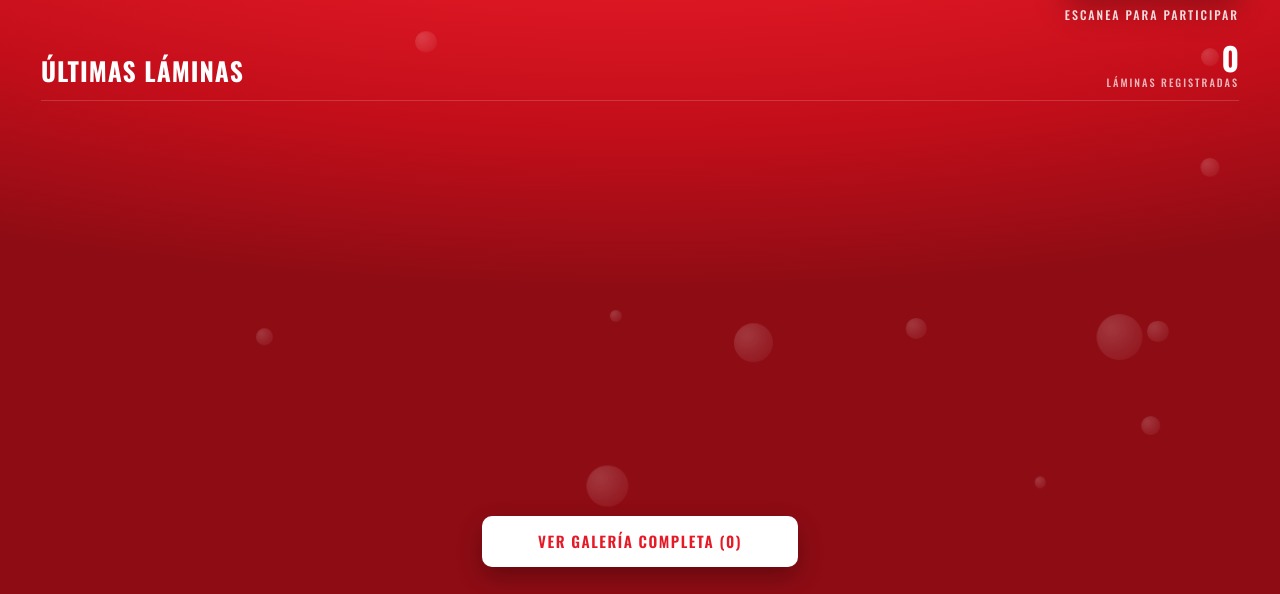
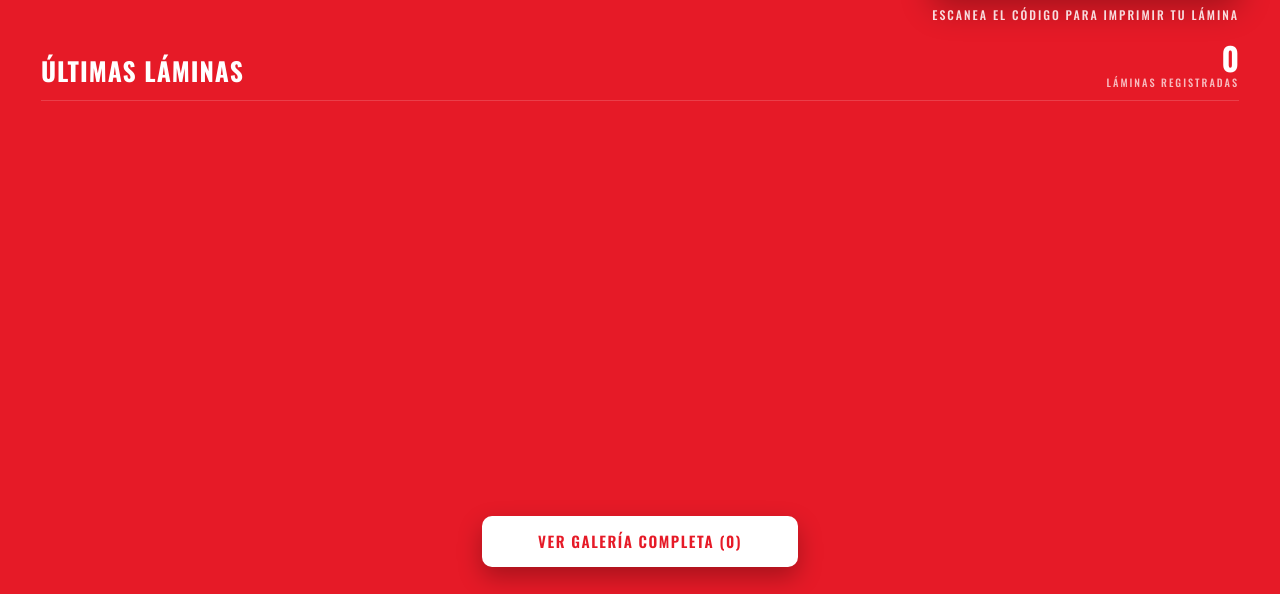
Before and after one commit to Mekania/coca-cola-x-kuva, a plain HTML site: page muro.html in a window 1280 px wide. Shown: the part 206-800 px from the top of the page. Drawn offline with nearby package versions, Linux system fonts and the light colour scheme.

Commit message:
Fondo rojo plano (sin burbujas) en ambas paginas; textos muro actualizados; quita footer upload; muro repinta solo si cambia (estabilidad evento)
Co-Authored-By: Claude Opus 4.8 <noreply@anthropic.com>

```diff
--- a/muro.html
+++ b/muro.html
@@ -20,7 +20,7 @@
     html, body { height: 100%; }
     body {
       font-family: 'Inter', system-ui, sans-serif; color: #fff;
-      background: radial-gradient(120% 70% at 50% -8%, #F4232F 0%, var(--red) 38%, var(--red-dark) 72%, var(--red-deep) 100%);
+      background: var(--red);
       height: 100dvh; overflow: hidden;
     }
 
@@ -32,17 +32,6 @@
       gap: clamp(16px, 2.4vh, 34px);
     }
 
-    /* Burbujas sutiles (la chispa Coca-Cola, sin perder sobriedad) */
-    .bubbles { position: fixed; inset: 0; overflow: hidden; pointer-events: none; z-index: 0; }
-    .bubble { position: absolute; bottom: -12vh; border-radius: 50%;
-      background: radial-gradient(circle at 32% 30%, rgba(255,255,255,.40), rgba(255,255,255,.05));
-      opacity: 0; animation: rise linear infinite; }
-    @keyframes rise {
-      0% { opacity: 0; transform: translateY(0) translateX(0); }
-      12% { opacity: .45; }
-      88% { opacity: .45; }
-      100% { opacity: 0; transform: translateY(-120vh) translateX(var(--dx, 0)); }
-    }
 
     /* ===== Header ===== */
     .top { display: flex; align-items: flex-start; justify-content: space-between; gap: 28px; flex-shrink: 0; }
@@ -164,17 +153,15 @@
   </style>
 </head>
 <body>
-  <div class="bubbles" id="bubbles"></div>
-
   <div class="stage">
     <header class="top">
       <div class="brand-block">
         <img class="logo" src="logo-cocacola.png" alt="Coca-Cola" />
-        <div class="eyebrow">Álbum coleccionable · <strong>Hazte tu lámina</strong></div>
+        <div class="eyebrow"><strong>¡Tu lámina está casi lista!</strong></div>
       </div>
       <div class="qr-block">
         <div class="qr-card"><img id="qr" alt="Escanea para subir tu foto" /></div>
-        <div class="scan">Escanea para participar</div>
+        <div class="scan">Escanea el código para imprimir tu lámina</div>
       </div>
     </header>
 
@@ -227,23 +214,8 @@
     // ============================================================
     const LANDING_URL = "https://coca-cola-x-kuva.vercel.app";
     const API_URL = "https://script.google.com/macros/s/AKfycbydi_P4E_tQz-SWlr-SS9nKgXiLAMBMc4uXRE7UHrrBvNUfK0uNPVDj1f65_-97RY1HmA/exec";
-    const REFRESH_SECONDS = 6;
+    const REFRESH_SECONDS = 8;
     const SHOWN = 4;
-
-    // Burbujas sutiles (pocas y lentas: ligeras para el tótem)
-    (function () {
-      const c = document.getElementById('bubbles');
-      for (let i = 0; i < 12; i++) {
-        const b = document.createElement('span'); b.className = 'bubble';
-        const s = 10 + Math.random() * 36;
-        b.style.width = b.style.height = s + 'px';
-        b.style.left = Math.random() * 100 + 'vw';
-        b.style.setProperty('--dx', (Math.random() * 60 - 30) + 'px');
-        b.style.animationDuration = (11 + Math.random() * 10) + 's';
-        b.style.animationDelay = (-Math.random() * 18) + 's';
-        c.appendChild(b);
-      }
-    })();
 
     document.getElementById('qr').src =
       "https://api.qrserver.com/v1/create-qr-code/?size=300x300&margin=8&data=" + encodeURIComponent(LANDING_URL);
@@ -264,6 +236,7 @@
     let knownIds = new Set();
     let firstLoad = true;
     let seq = 0;
+    let lastSig = null;
 
     // ---- Polling JSONP (ligero: solo metadatos) ----
     function poll() {
@@ -278,12 +251,19 @@
 
     function onData(data) {
       if (!data || data.status !== 'ok') return;
-      allFiles = data.files || [];
+      const files = data.files || [];
+      const sig = files.map(f => f.id).join(',');
+
+      // si la lista no cambió, no repintamos (evita parpadeo y recargas)
+      if (sig === lastSig && !firstLoad) return;
+
+      allFiles = files;
       let newCount = 0;
       if (!firstLoad) allFiles.forEach(f => { if (!knownIds.has(f.id)) newCount++; });
       paint(!firstLoad);
       if (newCount > 0) showToast(newCount);
       knownIds = new Set(allFiles.map(f => f.id));
+      lastSig = sig;
       firstLoad = false;
     }
 
```
Also changed, not shown: index.html (+1 -3 lines).
